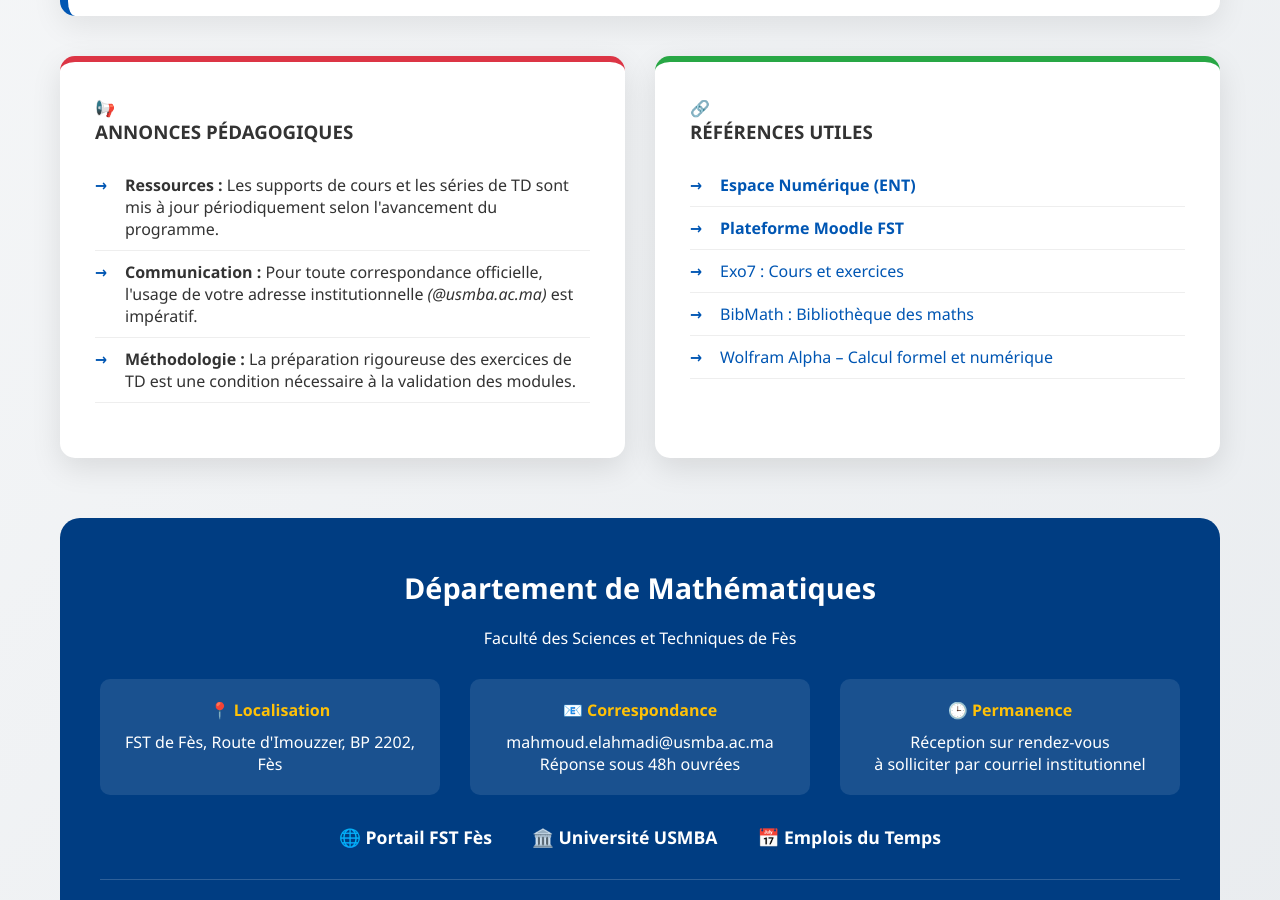
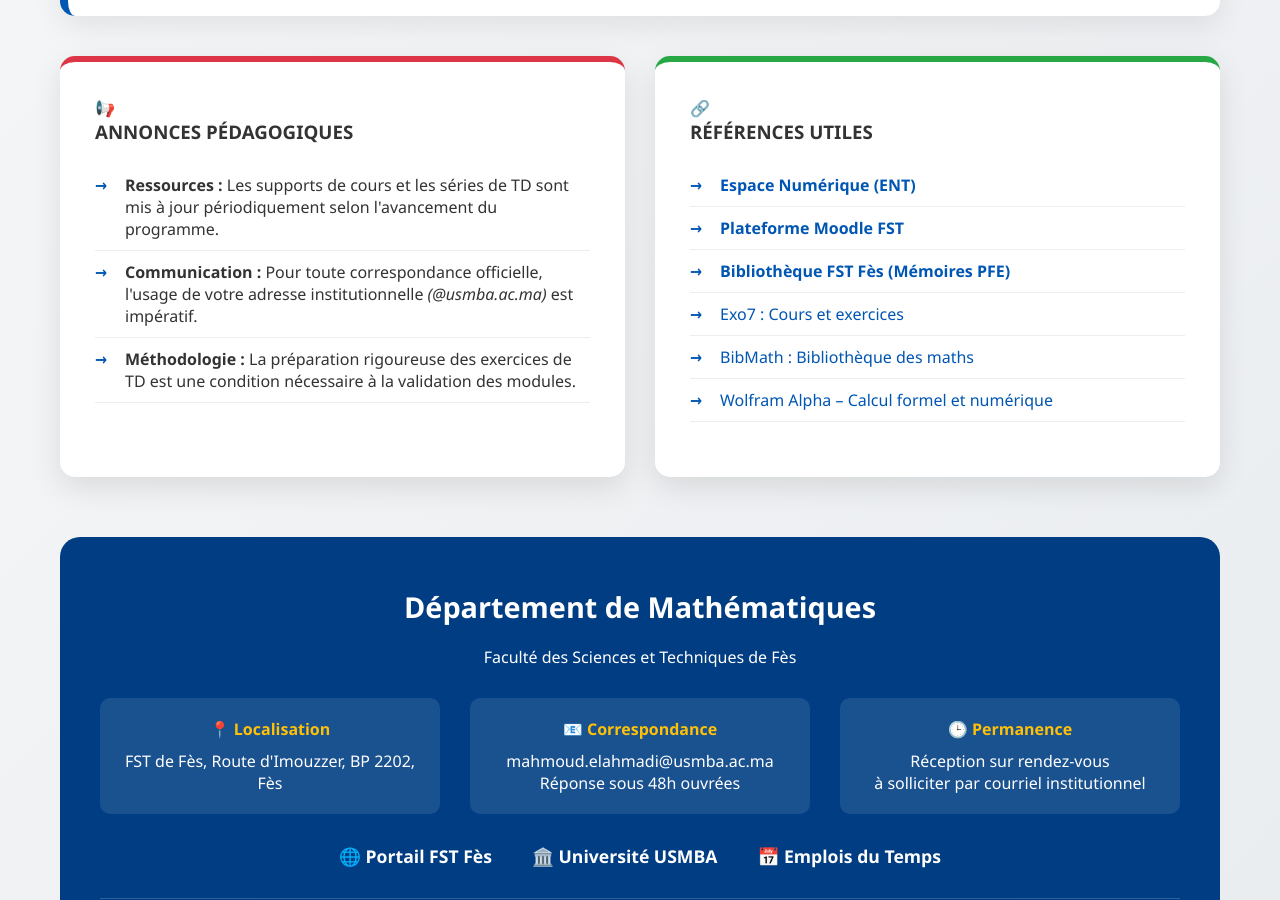
Before and after one commit to mahmoudmath/mahmoudmath.github.io, a Jekyll site: the page index.html, which Jekyll copies as it is, in a window 1280 px wide and 900 px high, scrolled down 896 px. Built offline with Jekyll 4.4.1, drawn with Linux system fonts in a browser that asks for light colours.

Commit message:
Update index.html

```diff
--- a/index.html
+++ b/index.html
@@ -70,6 +70,8 @@
                 <ul class="resource-list">
                     <li><a href="https://ent-fst.usmba.ac.ma/" target="_blank" style="color:#0056b3; font-weight: bold;">Espace Numérique (ENT)</a></li>
                     <li><a href="https://elearn.fst-usmba.ac.ma/" target="_blank" style="color:#0056b3; font-weight: bold;">Plateforme Moodle FST</a></li>
+                    <li><a href="https://memoirepfe.fst-usmba.ac.ma/" target="_blank" style="color:#0056b3; font-weight: bold;">
+    Bibliothèque FST Fès (Mémoires PFE)</a></li>
                     <li><a href="http://exo7.emath.fr/" target="_blank" style="color:#0056b3;">Exo7 : Cours et exercices</a></li>
                     <li><a href="https://www.bibmath.net/" target="_blank" style="color:#0056b3;">BibMath : Bibliothèque des maths</a></li>
                     <li><a href="https://www.wolframalpha.com/" target="_blank" style="color:#0056b3;">Wolfram Alpha – Calcul formel et numérique</a></li>
```
